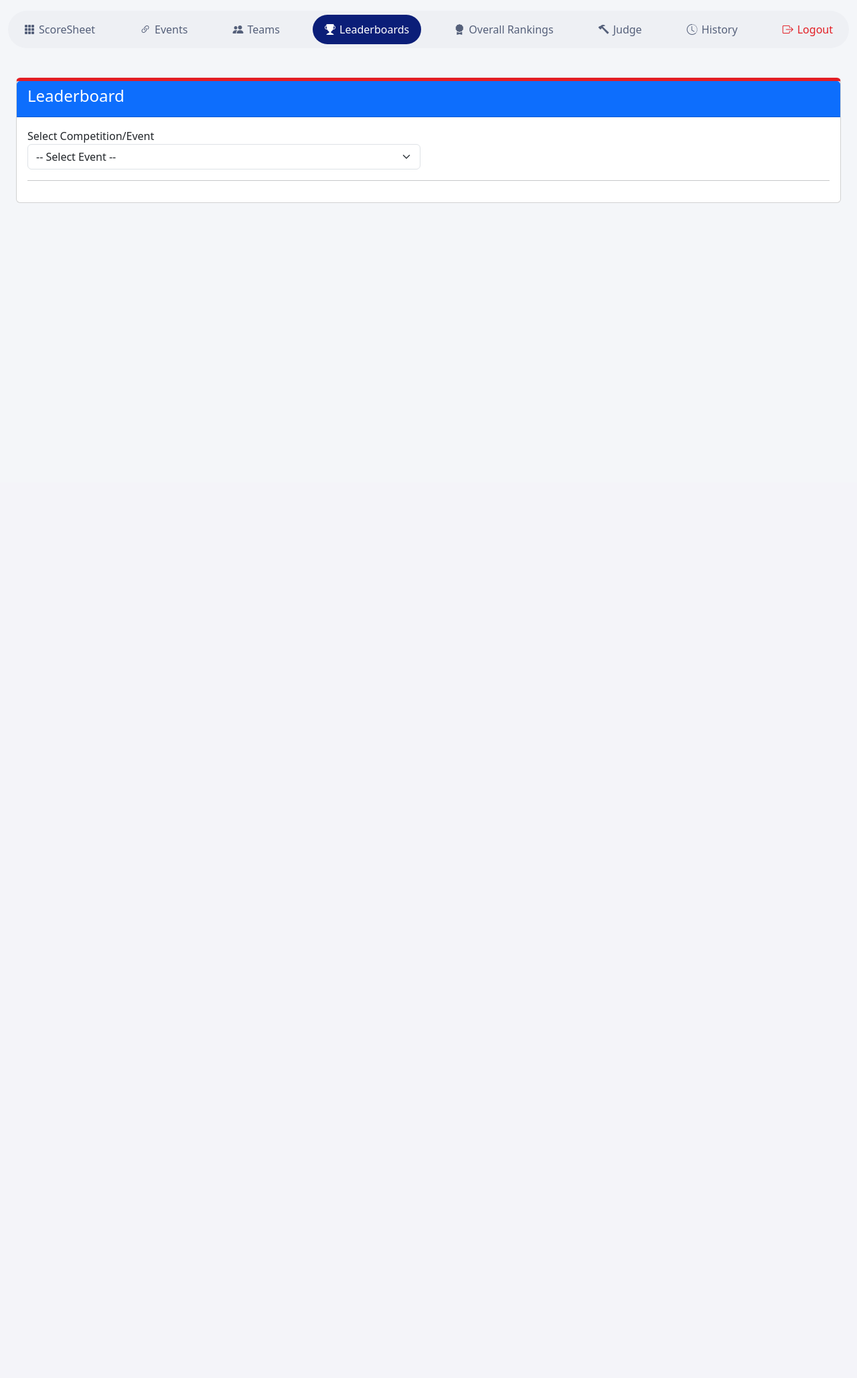
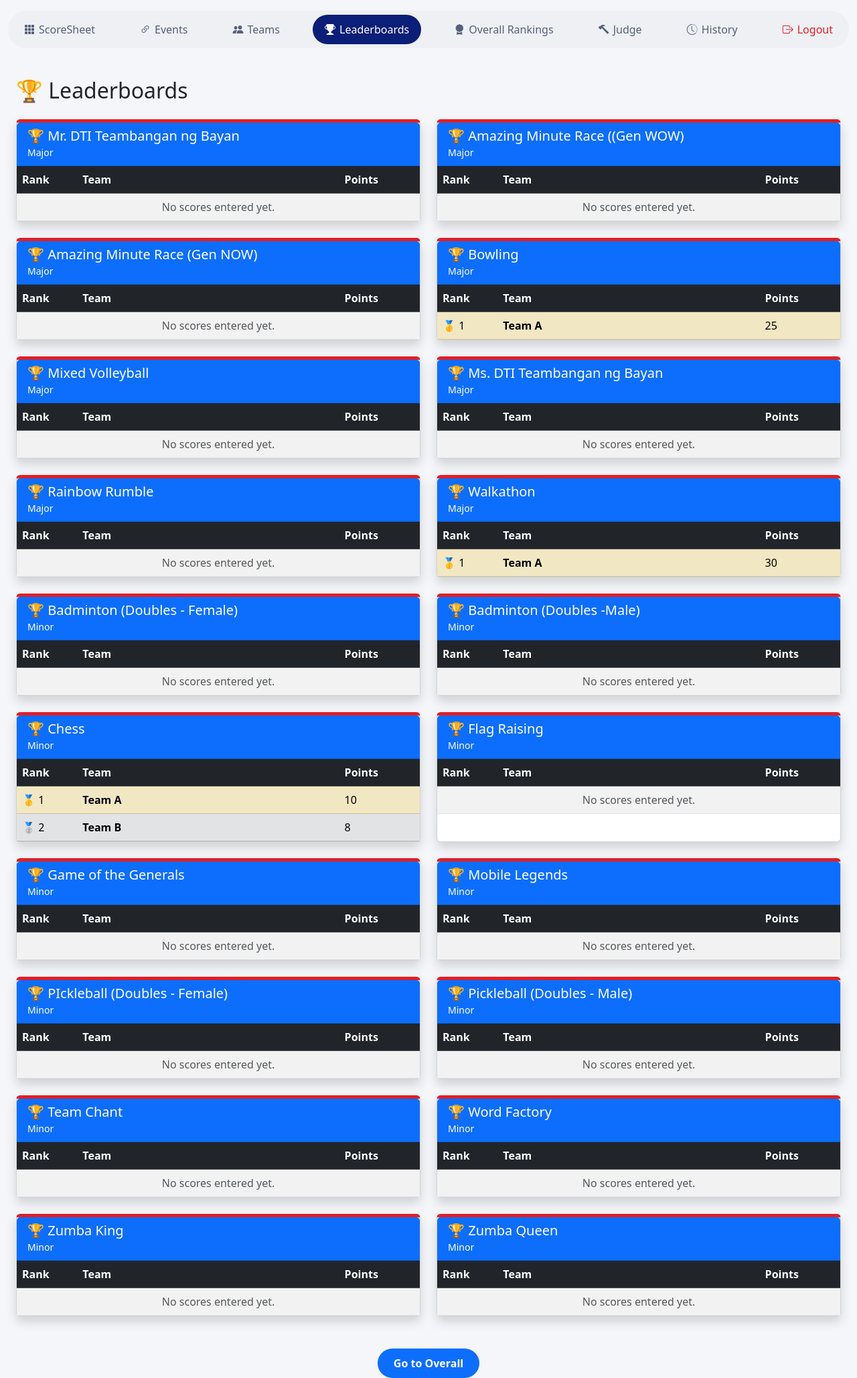
Before and after one commit to Z3R009/DTI-Tally_2.0, a PHP site: page /leaderboard.php in a window 1280 px wide. Shown: the part 80-2137 px from the top of the page at 67% size. Before the commit the page ends 383 px from the top, so only its background shows below. Run offline with PHP 8.4, Linux system fonts and the light colour scheme; a user stored in the database is signed in; data comes from the database, SQL or seed files in the repository.

Commit message:
Enhance leaderboard and overall pages with improved UI elements and functionality

```diff
--- a/leaderboard.php
+++ b/leaderboard.php
@@ -1,87 +1,145 @@
 <?php
 include 'config/database.php';
 include 'includes/auth.php';
-require_login();
+
 include 'includes/header.php';
 ?>
 
-<?php include 'includes/topnav.php'; ?>
+<?php if (is_logged_in()) {
+    include 'includes/topnav.php';
+} ?>
+
+<link href="https://fonts.googleapis.com/css2?family=Oswald:wght@500;600;700&family=Inter:wght@400;500;600&display=swap" rel="stylesheet">
+
+<style>
+    .overall-btn {
+        display: inline-block;
+        padding: 10px 24px;
+        background-color: #0d6efd;
+        color: #fff;
+        text-decoration: none;
+        border-radius: 50px;
+        font-weight: 600;
+        transition: 0.3s ease;
+        border: none;
+    }
+
+    .overall-btn:hover {
+        background-color: #0b5ed7;
+        color: #fff;
+        text-decoration: none;
+        transform: translateY(-2px);
+        box-shadow: 0 4px 10px rgba(13, 110, 253, .3);
+    }
+
+    /* Back to Top Button */
+
+    #backToTop {
+        position: fixed;
+        bottom: 25px;
+        right: 25px;
+        width: 55px;
+        height: 55px;
+        border: none;
+        border-radius: 50%;
+        background: #0d6efd;
+        color: #fff;
+        font-size: 22px;
+        display: none;
+        justify-content: center;
+        align-items: center;
+        cursor: pointer;
+        box-shadow: 0 5px 15px rgba(0, 0, 0, .25);
+        transition: all .3s ease;
+        z-index: 9999;
+    }
+
+    #backToTop:hover {
+        background: #0b5ed7;
+        transform: translateY(-4px);
+    }
+</style>
+
 
 <div class="container-fluid p-4">
 
-    <div class="card">
-
-        <div class="card-header bg-primary text-white">
-            <h4>Leaderboard</h4>
-        </div>
-
-        <div class="card-body">
-
-            <form method="GET">
+    <h2 class="mb-4">
+        🏆 Leaderboards
+    </h2>
 
     <div class="row">
 
-                    <div class="col-md-6">
+        <?php
 
-                        <label>Select Competition/Event</label>
+        $events = $conn->query("
+SELECT *
+FROM events
+ORDER BY category,event_name
+");
 
-                        <select name="event" class="form-select" onchange="this.form.submit()">
+        while ($event = $events->fetch_assoc()) {
 
-                            <option value="">-- Select Event --</option>
+            $eventID = $event['id'];
+
+        ?>
+
+            <div class="col-lg-6 mb-4">
+
+                <div class="card shadow h-100">
+
+                    <div class="card-header bg-primary text-white">
+
+                        <h5 class="mb-0">
+                            🏆 <?= htmlspecialchars($event['event_name']) ?>
+                        </h5>
+
+                        <small><?= htmlspecialchars($event['category']) ?></small>
+
+                    </div>
+
+                    <div class="card-body p-0">
 
                         <?php
 
-                            $events = $conn->query("SELECT * FROM events ORDER BY event_name");
+                        $sql = "
 
-                            while ($e = $events->fetch_assoc()) {
+SELECT
 
-                                $selected = "";
+teams.team_name,
+scores.points
 
-                                if (isset($_GET['event']) && $_GET['event'] == $e['id'])
-                                    $selected = "selected";
+FROM scores
 
-                                echo "<option value='{$e['id']}' $selected>{$e['event_name']}</option>";
-                            }
+INNER JOIN teams
+ON teams.id=scores.team_id
+
+WHERE scores.event_id=?
+
+ORDER BY
+scores.points DESC,
+teams.team_name ASC
+
+";
+
+                        $stmt = $conn->prepare($sql);
+                        $stmt->bind_param("i", $eventID);
+                        $stmt->execute();
+
+                        $result = $stmt->get_result();
 
                         ?>
 
-                        </select>
-
-                    </div>
-
-                </div>
-
-            </form>
-
-            <hr>
-
-            <?php
-
-            if (isset($_GET['event'])) {
-
-                $eventID = intval($_GET['event']);
-
-                $event = $conn->query("SELECT * FROM events WHERE id=$eventID")->fetch_assoc();
-
-            ?>
-
-                <h5 class="mb-3">
-                    <?= htmlspecialchars($event['event_name']) ?>
-                </h5>
-
-                <table class="table table-bordered table-hover">
+                        <table class="table table-hover table-striped mb-0">
 
                             <thead class="table-dark">
 
                                 <tr>
 
-                            <!-- <th width="10%">Rank</th> -->
+                                    <th width="15%">Rank</th>
 
                                     <th>Team</th>
 
-                            <th width="15%">Placement</th>
-
-                            <th width="15%">Points</th>
+                                    <th width="20%">Points</th>
 
                                 </tr>
 
@@ -91,26 +149,23 @@ include 'includes/header.php';
 
                                 <?php
 
-                        $sql = "
+                                if ($result->num_rows == 0) {
 
-SELECT
+                                ?>
 
-teams.team_name,
-scores.placement,
-scores.points
+                                    <tr>
 
-FROM scores
+                                        <td colspan="3" class="text-center text-muted">
 
-INNER JOIN teams
-ON teams.id = scores.team_id
+                                            No scores entered yet.
 
-WHERE scores.event_id = $eventID
+                                        </td>
 
-ORDER BY scores.points DESC, scores.placement ASC
+                                    </tr>
 
-";
+                                    <?php
 
-                        $result = $conn->query($sql);
+                                } else {
 
                                     $rank = 1;
                                     $displayRank = 1;
@@ -119,10 +174,12 @@ ORDER BY scores.points DESC, scores.placement ASC
                                     while ($row = $result->fetch_assoc()) {
 
                                         if ($lastPoints !== null && $row['points'] < $lastPoints) {
+
                                             $displayRank = $rank;
                                         }
 
                                         $medal = "";
+                                        $class = "";
 
                                         switch ($displayRank) {
 
@@ -140,22 +197,35 @@ ORDER BY scores.points DESC, scores.placement ASC
                                                 $medal = "🥉";
                                                 $class = "table-danger";
                                                 break;
-
-                                default:
-                                    $class = "";
                                         }
 
                                     ?>
 
                                         <tr class="<?= $class ?>">
 
-                                <!-- <td><?= $medal ?> <?= $displayRank ?></td> -->
+                                            <td>
 
-                                <td><?= htmlspecialchars($row['team_name']) ?></td>
+                                                <?= $medal ?>
 
-                                <td><?= $row['placement'] ?></td>
+                                                <?= $displayRank ?>
 
-                                <td><strong><?= $row['points'] ?></strong></td>
+                                            </td>
+
+                                            <td>
+
+                                                <strong>
+
+                                                    <?= htmlspecialchars($row['team_name']) ?>
+
+                                                </strong>
+
+                                            </td>
+
+                                            <td>
+
+                                                <?= $row['points'] ?>
+
+                                            </td>
 
                                         </tr>
 
@@ -164,6 +234,7 @@ ORDER BY scores.points DESC, scores.placement ASC
                                         $lastPoints = $row['points'];
                                         $rank++;
                                     }
+                                }
 
                                 ?>
 
@@ -171,12 +242,53 @@ ORDER BY scores.points DESC, scores.placement ASC
 
                         </table>
 
+                    </div>
+
+                </div>
+
+            </div>
+
         <?php } ?>
 
     </div>
 
 </div>
 
-</div>
+<center>
+    <a href="overall.php" class="overall-btn">
+        Go to Overall
+    </a>
+</center>
+
+<button id="backToTop" title="Back to Top">
+    <i class="bi bi-arrow-up"></i>
+</button>
+
+<script>
+    // Back to Top Button
+
+    const backToTop = document.getElementById("backToTop");
+
+    // Show button after scrolling down
+    window.addEventListener("scroll", function() {
+
+        if (window.scrollY > 300) {
+            backToTop.style.display = "flex";
+        } else {
+            backToTop.style.display = "none";
+        }
+
+    });
+
+    // Smooth scroll to top
+    backToTop.addEventListener("click", function() {
+
+        window.scrollTo({
+            top: 0,
+            behavior: "smooth"
+        });
+
+    });
+</script>
 
 <?php include 'includes/footer.php'; ?>
```
Also changed, not shown: overall.php (+57 -1 lines). Lines whose indentation alone changed are shown as unchanged.
